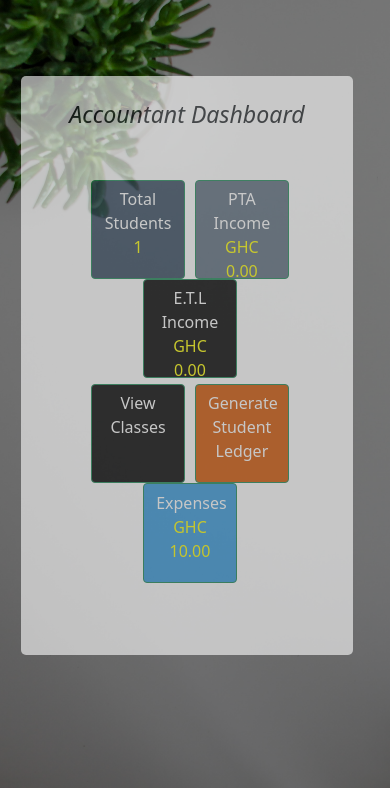
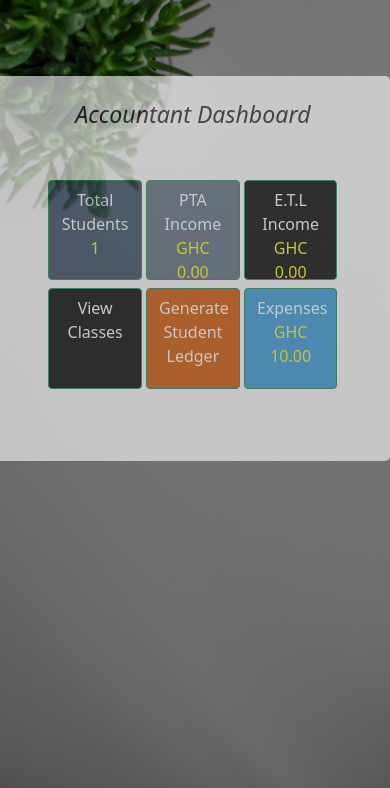
Before and after one commit to KINTEP/kpasec22, a Flask app: page /accountant_dashboard in a window 390 px wide. Shown: the part 56-844 px from the top of the page. Run offline with Flask 2, Linux system fonts and the light colour scheme; a user stored in the database is signed in; tables that the repository leaves empty hold one stand-in row (values such as "Sample post"); some libraries are stand-ins or nearby versions.

Commit message:
'commite2'

```diff
--- a/templates/accountant_dashboard11.html
+++ b/templates/accountant_dashboard11.html
@@ -501,6 +501,74 @@ span a{
 
    }
 
+
+    @media(max-width: 500px){
+
+
+.class1{
+  	margin-top: 9vh;
+  	background: white;
+  	height: 100%;
+  	width: 95%;
+  	margin-left: 2%;
+  	border-radius: 5px;
+  	opacity: 0.6;
+
+  }
+
+
+  .btn{
+  	width: 24vw;
+  	height: 6.3em;
+  	background: black;
+  	margin-left: 0%;
+  }
+
+  .btn3{
+    width: 24vw;
+  	height: 6.3em;
+  	background: black;
+  	margin-left: 0%;
+  }
+
+  .btn4{
+  	width: 24vw;
+  	height: 6.3em;
+  	background: black;
+  	margin-left: 0%;
+  }
+  .btn1 p{
+ 	color: yellow;
+ }
+  .btn1{
+  	width: 24vw;
+  	height: 6.3em;
+  	margin-left: 0%;
+ 	  background:#34495E;
+ 	  color: white;
+ 	  font: 16px;
+ }
+ .btn2{
+ 	  background: #5D6D7E;
+  	width: 24vw;
+  	height: 6.3em;
+  	margin-left: 0%;
+ }
+ .btn5{
+    background: #D35400;
+  	width: 24vw;
+  	height: 6.3em;
+  	margin-left: 0%;
+ }
+  .btn6{
+ 	background: #3498DB;
+    width: 24vw;
+  	height: 6.3em;
+  	margin-left: 0%;
+ }
+
+   }
+
 </style>
 <body>
 
```
